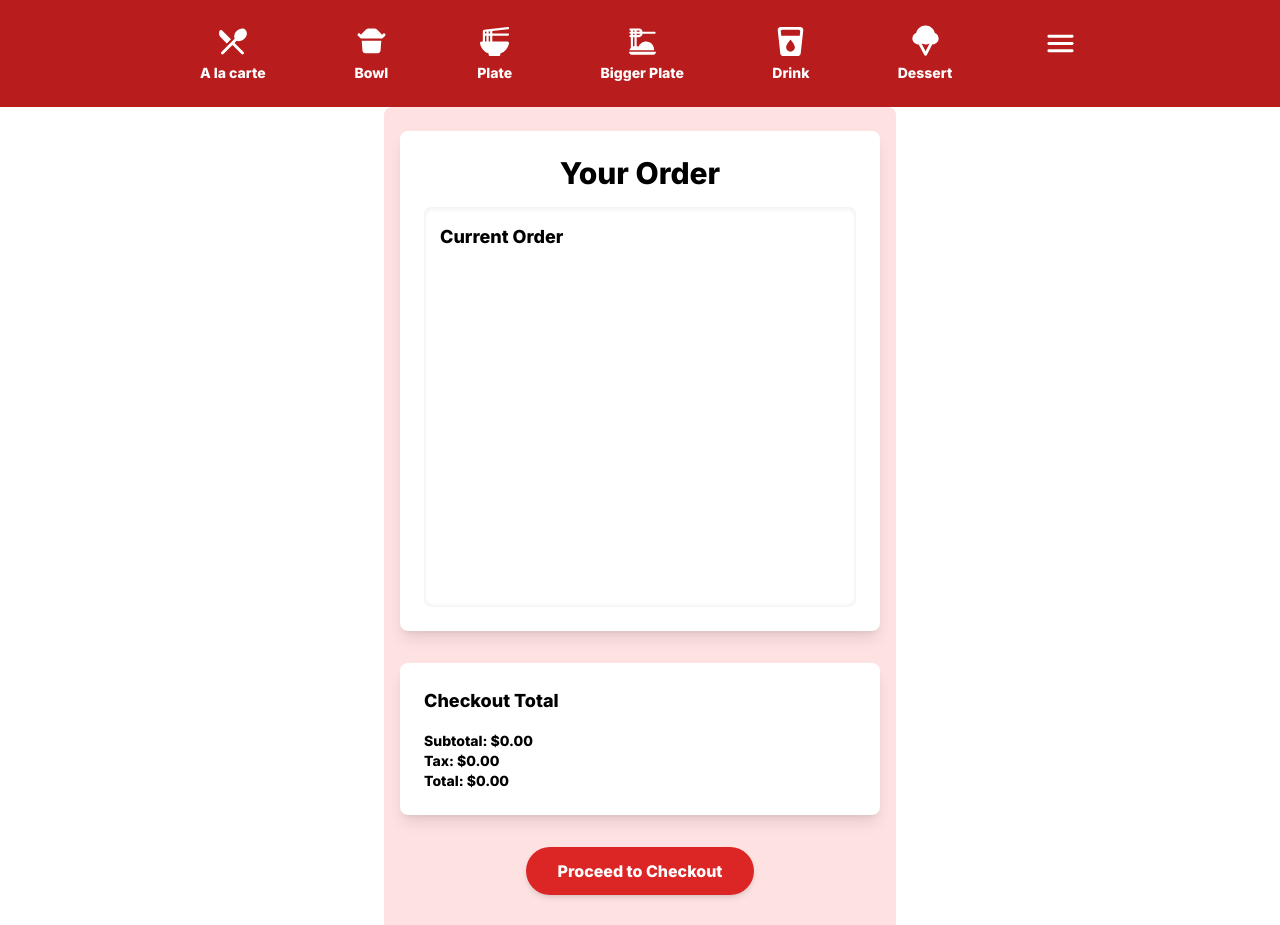
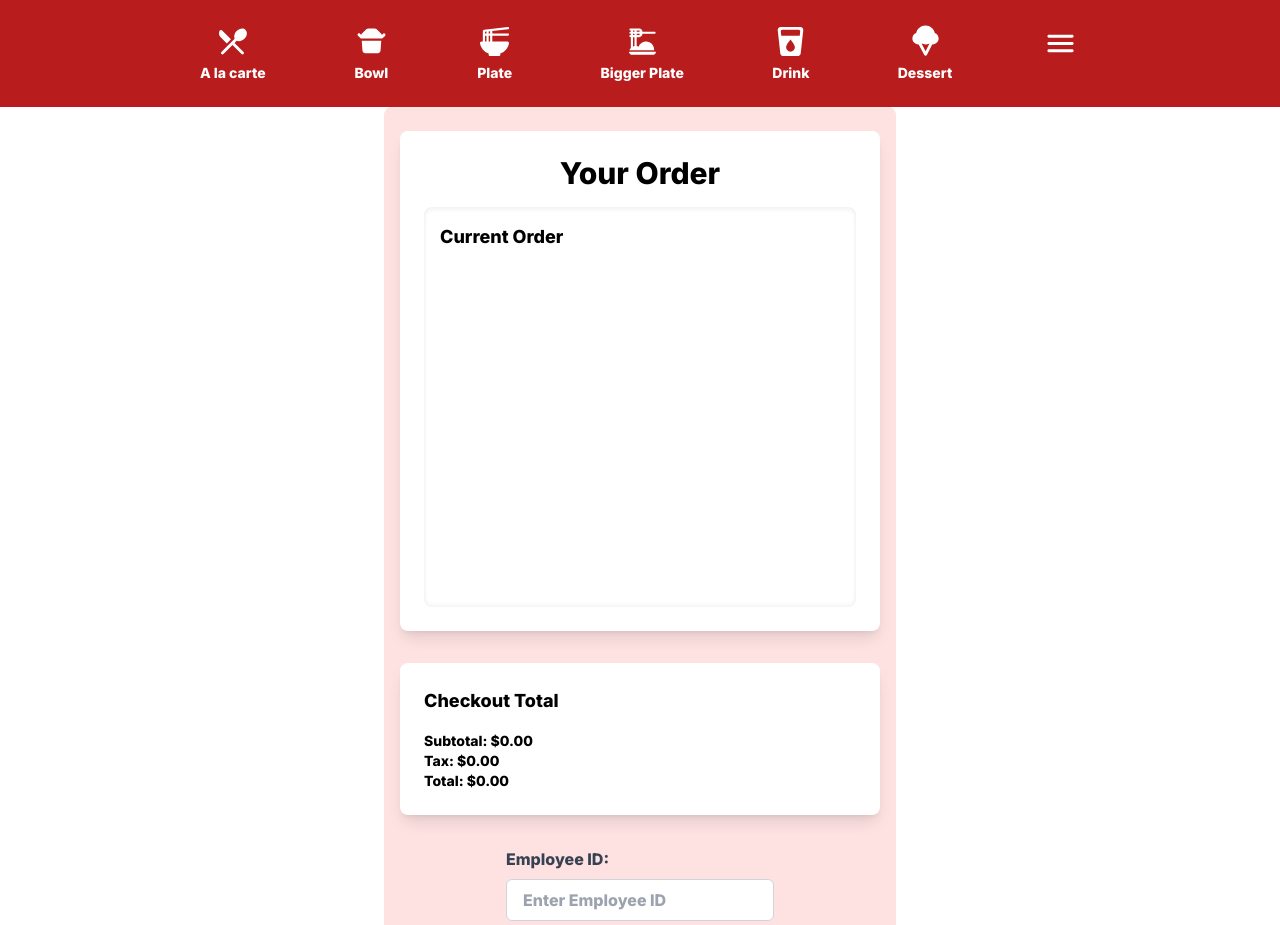
Before and after one commit to CSCE331-Team-5P/Project_3, a Next.js app in the folder panda_kiosk/: page /checkout in a window 1280 px wide. Shown: the top 925 px of the page. Built offline with nearby package versions, Linux system fonts and the light colour scheme.

Commit message:
Added new employeeid enter field

```diff
--- a/panda_kiosk/src/app/checkout/page.js
+++ b/panda_kiosk/src/app/checkout/page.js
@@ -8,6 +8,7 @@ export default function Checkout() {
   const { selectedItemIds, clearSelectedItems } = useGlobalState(); // Access selected item IDs from the global state
   const router = useRouter(); // Initialize the Next.js router to trigger a page refresh
   const pathname = usePathname(); // Gives the current path
+  const [employeeId, setEmployeeId] = useState('');
 
   // Sample data for item details (this would be more dynamic in a real application)
   const menuItems = [
@@ -71,6 +72,12 @@ export default function Checkout() {
 
   const handleCheckout = async () => {
     try {
+
+      if (!employeeId) {
+        alert('Please enter a valid Employee ID.');
+        return;
+      }
+
       // Step 3: Prepare the API request payload (selectedItemIds and itemQuantities)
       const selectedItemIdsForRequest = orderItems.map(item => item.name); // Item names for API
       const numSelectedItemIdsForRequest = selectedItemIds.length;
@@ -151,6 +158,27 @@ export default function Checkout() {
             </div>
           </div>
 
+          {/* Employee ID Input */}
+          <div className="mb-4">
+            <label htmlFor="employeeId" className="block text-gray-700 font-medium mb-2">
+              Employee ID:
+            </label>
+            <input
+              type="text"
+              id="employeeId"
+              value={employeeId}
+              onChange={(e) => {
+                // Allow only numbers in the input field
+                const value = e.target.value;
+                if (/^\d*$/.test(value)) { // Regex ensures only digits
+                  setEmployeeId(value);
+                }
+              }}
+              placeholder="Enter Employee ID"
+              className="border border-gray-300 rounded-md px-4 py-2 w-full focus:outline-none focus:ring-2 focus:ring-red-500"
+            />
+          </div>
+
           {/* Checkout Button */}
           <button className="bg-red-600 hover:bg-red-500 text-white px-8 py-3 rounded-full font-semibold shadow-md transition-all duration-200 transform hover:scale-105"
             onClick={handleCheckout}
```
